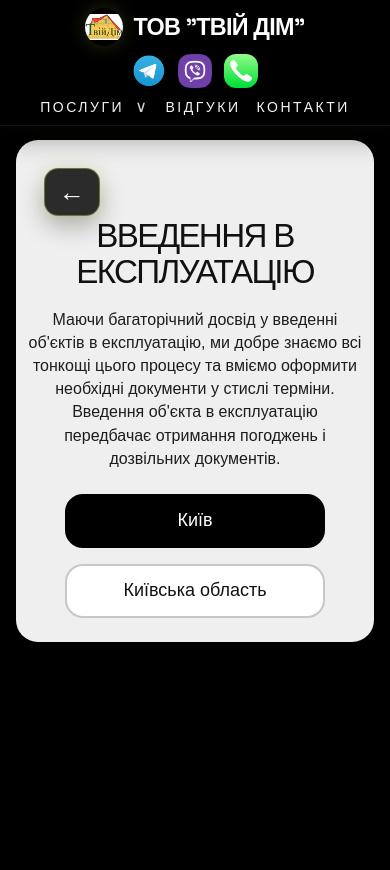
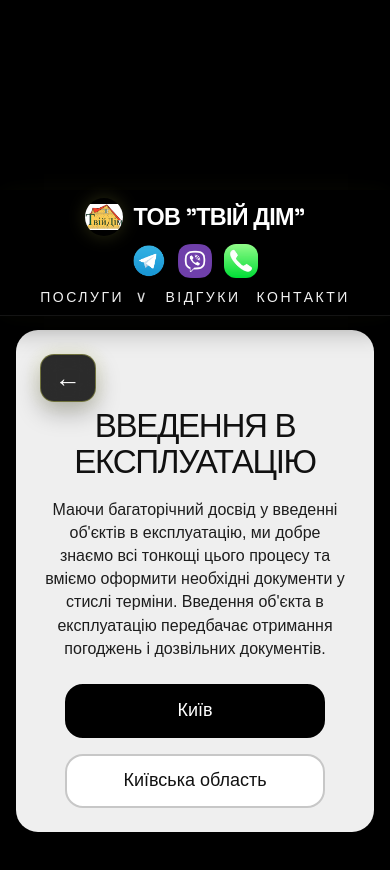
Before and after one commit to dianakonop/tviy-dim-site, a React (Vite) app: page /services/commissioning/details in a window 390 px wide. Shown: the top 870 px of the page. Built offline with nearby package versions, Linux system fonts and the light colour scheme.

Commit message:
change mobile version

```diff
--- a/src/components/Header/Header.css
+++ b/src/components/Header/Header.css
@@ -276,3 +276,85 @@
   height: 100%;
   object-fit: cover;
 }
+
+/* MOBILE */
+
+@media (max-width: 768px) {
+  .header {
+    position: fixed;
+    top: 0;
+    left: 0;
+    right: 0;
+
+    height: auto;
+    padding: 10px 0 12px;
+  }
+
+  body {
+    padding-top: 190px;
+  }
+
+  .header__container {
+    flex-direction: column;
+    justify-content: center;
+    gap: 10px;
+  }
+
+  .header__logo {
+    min-width: 0;
+    justify-content: center;
+  }
+
+  .header__logo-img {
+    width: 42px;
+    height: 42px;
+  }
+
+  .header__logo-text {
+    font-size: 28px;
+  }
+
+  .header__socials {
+    min-width: 0;
+    justify-content: center;
+  }
+
+  .header__nav {
+    width: 100%;
+  }
+
+  .header__menu {
+    justify-content: center;
+    gap: 24px;
+  }
+
+  .header__menu-link,
+  .header__menu-link:visited {
+    font-size: 18px;
+    letter-spacing: 0.18em;
+  }
+
+  .header__submenu {
+    position: fixed;
+    top: 185px;
+    left: 50%;
+
+    width: min(92vw, 360px);
+    max-height: calc(100vh - 220px);
+    overflow-y: auto;
+
+    background: rgba(18, 18, 18, 0.96);
+
+    transform: translateX(-50%) translateY(10px);
+  }
+
+  .header__menu-item--dropdown:hover .header__submenu {
+    transform: translateX(-50%) translateY(0);
+  }
+
+  .header__submenu li a,
+  .header__submenu li a:visited {
+    font-size: 18px;
+    padding: 18px 16px;
+  }
+}
--- a/src/pages/services/CommissioningFlow.css
+++ b/src/pages/services/CommissioningFlow.css
@@ -413,6 +413,10 @@
 /* MOBILE */
 /* ===================================================== */
 
+/* ===================================================== */
+/* MOBILE */
+/* ===================================================== */
+
 @media (max-width: 768px) {
   .commissioning-flow {
     min-height: auto;
@@ -421,7 +425,7 @@
 
   .commissioning-flow__card {
     min-height: auto;
-    padding: 72px 14px 110px;
+    padding: 96px 14px 110px;
 
     border-radius: 24px;
 
@@ -429,26 +433,44 @@
     justify-content: flex-start;
   }
 
+  /* BACK BUTTON */
+
+  .commissioning-flow__back {
+    top: 24px;
+    left: 24px;
+  }
+
+  /* TITLES */
+
   .commissioning-flow__title {
-    max-width: 100%;
+    max-width: 92%;
+
+    margin-left: auto;
+    margin-right: auto;
     margin-bottom: 18px;
 
     text-align: center;
 
-    font-size: clamp(24px, 7vw, 40px);
-    line-height: 1.08;
+    font-size: clamp(28px, 8vw, 38px);
+    line-height: 1.12;
+    letter-spacing: -0.04em;
 
-    word-break: break-word;
-    overflow-wrap: break-word;
-    hyphens: auto;
+    word-break: normal;
+    overflow-wrap: normal;
+    hyphens: none;
   }
 
   .commissioning-flow__text {
-    max-width: 100%;
+    max-width: 92%;
+
+    margin-left: auto;
+    margin-right: auto;
     margin-bottom: 24px;
 
     font-size: 15px;
   }
+
+  /* BUTTONS */
 
   .commissioning-flow__actions {
     flex-direction: column;
@@ -468,11 +490,12 @@
   .commissioning-flow__prices--commissioning,
   .commissioning-flow__prices:not(.commissioning-flow__prices--commissioning) {
     position: relative;
+
     top: auto;
     left: auto;
 
     width: 100%;
-    margin: 0 auto;
+    margin: 12px auto 0;
 
     display: grid;
     grid-template-columns: 1fr;
@@ -481,31 +504,55 @@
     transform: none;
   }
 
+  /* PRICE CARDS */
+
   .commissioning-flow__price-card,
   .commissioning-flow__price-card--commissioning {
     min-height: auto;
 
-    padding: 22px 14px;
+    padding: 34px 14px 22px;
 
     border-right: none;
     border-bottom: none;
     border-radius: 18px;
   }
 
+  /* PRICE TITLES */
+
   .commissioning-flow__price-title {
+    max-width: 92%;
+
     min-height: auto;
 
+    margin-left: auto;
+    margin-right: auto;
     margin-bottom: 18px;
 
     font-size: 20px;
     line-height: 1.15;
+
+    word-break: normal;
+    overflow-wrap: normal;
+    hyphens: none;
   }
 
   .commissioning-flow__price-title--small {
+    max-width: 92%;
+
     min-height: auto;
 
+    margin-left: auto;
+    margin-right: auto;
+
     font-size: 16px;
+    line-height: 1.15;
+
+    word-break: normal;
+    overflow-wrap: normal;
+    hyphens: none;
   }
+
+  /* PRICE VALUES */
 
   .commissioning-flow__price-value {
     font-size: 34px;
@@ -515,8 +562,11 @@
     font-size: 24px;
   }
 
+  /* ORDER BUTTON */
+
   .commissioning-flow__order-btn {
     position: relative;
+
     left: auto;
     bottom: auto;
 
```
